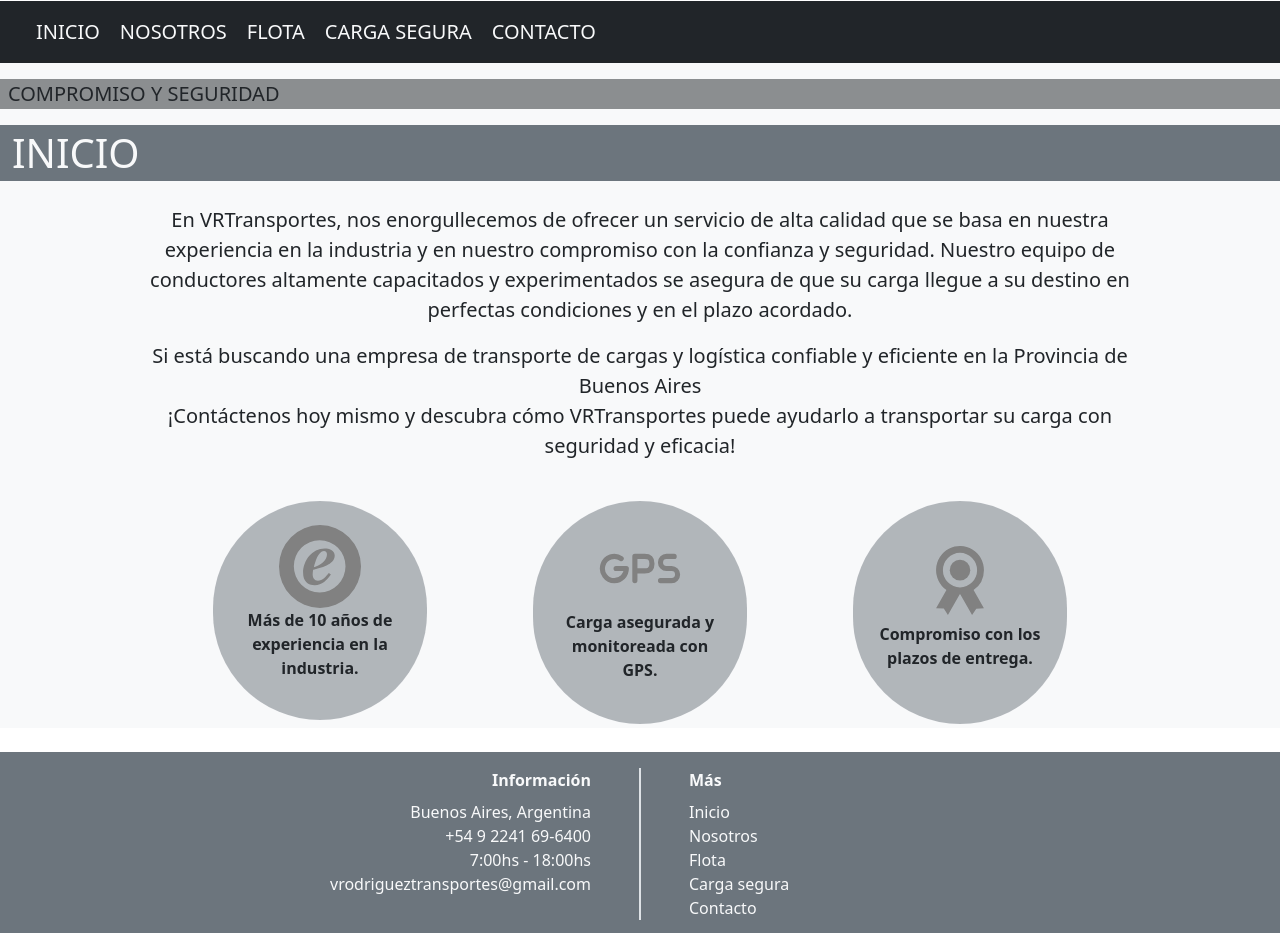
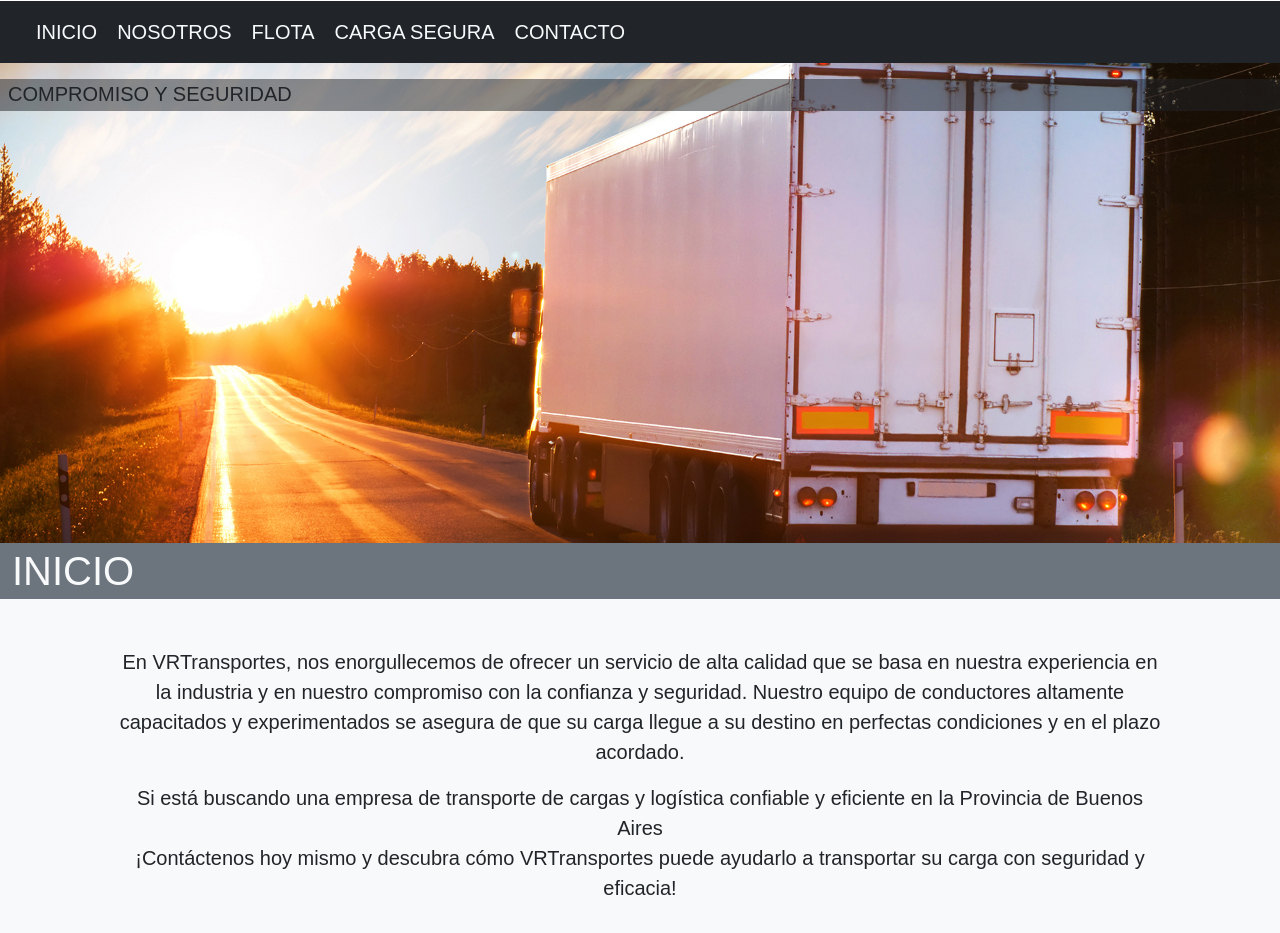
Before and after one commit to AxelTAG/vrtransportes, a plain HTML site: page index.html in a window 1280 px wide. Shown: the part 131-1064 px from the top of the page. Drawn offline with Linux system fonts and the light colour scheme.

Commit message:
Modificaciones varias en index.html: links rotos, espaciado de párrados, fondo de main, etc.

```diff
--- a/index.html
+++ b/index.html
@@ -10,8 +10,7 @@
     <title>VRTransportes y Logística</title>
     <link rel="stylesheet" href="./css/bootstrap.min.css"> <!-- Importación de Bootstrap. -->
     <script src="./js/bootstrap.min.js"></script> <!-- Importación de Bootstrap. -->
-    <link rel="stylesheet" href="css/test-estilos.css">
-    <!-- <link rel="stylesheet" href="./css/estilos.css"> -->  <!-- Importación de estilos CSS. -->
+    <link rel="stylesheet" href="./css/estilos.css"> <!-- Importación de estilos CSS. -->
 </head>
 
 
@@ -51,7 +50,7 @@
             <div class="collapse navbar-collapse" id="collapsibleNavbar">
                 <ul class="navbar-nav me-auto ms-4">
                     <li class="nav-item ps-1">
-                        <a class="nav-link py-3 fs-5 text-light" href="./test-index.html">INICIO</a>
+                        <a class="nav-link py-3 fs-5 text-light" href="./index.html">INICIO</a>
                     </li>
                     <li class="nav-item ps-1">
                         <a class="nav-link py-3 fs-5 text-light" href="./pages/nosotros.html">NOSOTROS</a>
@@ -73,20 +72,20 @@
 
 
     <!-- Main -->
-    <main class="container-fluid bg-light">
+    <main class="container-fluid pb-5 bg-light">
         <!-- Imagen de presentación (posible slider). -->
         <div class="row position-relative svrt-panoramic">
             <p class="col-12 top-0 mt-3 ps-2 fs-5 bg-dark bg-opacity-50 svrt-panoramicBox">COMPROMISO Y SEGURIDAD</p>
         </div>
 
         <!-- Título de sección. -->
-            <div class="row bg-secondary">
+        <div class="row mb-5 bg-secondary">
                 <h1 class="col-12 m-0 pt-1 pb-1 text-light">INICIO</h1>
         </div>
 
         <!-- Sección de texto y tarjetas. -->
         <!-- Texto -->
-            <section class="row mt-4 mb-3">
+        <section class="row mb-3">
             <div class="col-12 col-md-10 offset-md-1 d-flex justify-content-center">
                 <p class="text-center fs-5 text-dark">En VRTransportes, nos enorgullecemos de ofrecer un servicio de alta calidad que se basa en nuestra experiencia en la industria y en nuestro compromiso con la confianza y seguridad. Nuestro equipo de conductores altamente capacitados y experimentados se asegura de que su carga llegue a su destino en perfectas condiciones y en el plazo acordado.</p>
             </div>
@@ -111,8 +110,10 @@
         </section>
     </main>
 
+
+    <!-- Footer -->
     <footer>
-        <div class="container-fluid mt-4">
+        <div class="container-fluid">
             <!-- Sección de información de contacto y panel de navegación inferior. -->
             <section class="row pt-3 pb-3 bg-secondary">
                 <!-- Lista de información de contacto. -->
```
Lines whose indentation alone changed are shown as unchanged.
